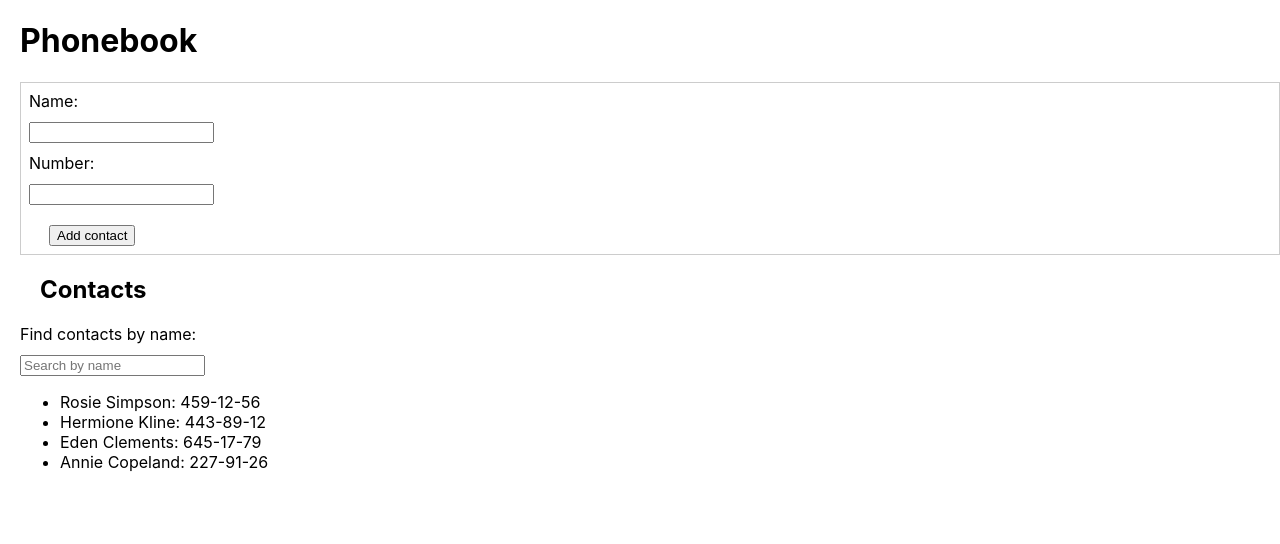
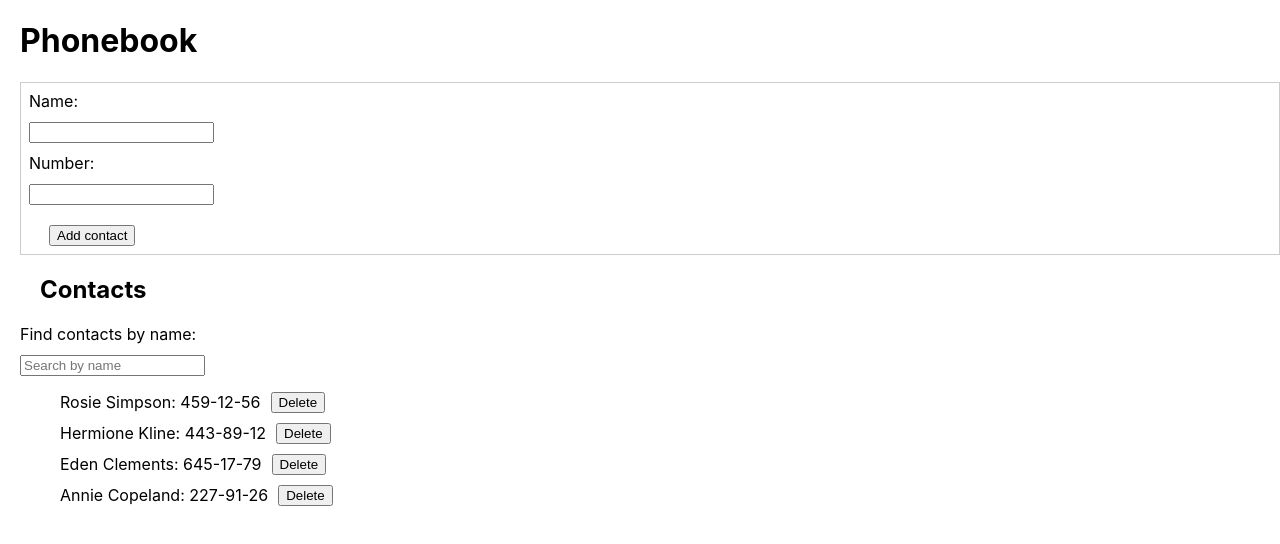
Before and after one commit to Yanaredko/goit-react-hw-02-phonebook, a React (Create React App) app: page / in a window 1280 px wide. Shown: the top 544 px of the page. Built offline with nearby package versions, Linux system fonts and the light colour scheme.

Commit message:
final changes

```diff
--- a/src/components/App.jsx
+++ b/src/components/App.jsx
@@ -1,5 +1,4 @@
 import React, { Component } from "react";
-// import { nanoid } from 'nanoid';
 import ContactForm from "./ContactForm.jsx";
 import ContactList from "./ContactList.jsx";
 import Filter from "./Filter.jsx";
@@ -16,13 +15,27 @@ class App extends Component {
   };
 
   handleAddContact = (newContact) => {
-    this.setState((prevState) => ({
-      contacts: [...prevState.contacts, newContact],
-    }));
+    const isNameExists = this.state.contacts.some(
+      (contact) => contact.name.toLowerCase() === newContact.name.toLowerCase()
+    );
+
+    if (isNameExists) {
+      alert(`${newContact.name} is already in contacts!`);
+    } else {
+      this.setState((prevState) => ({
+        contacts: [...prevState.contacts, newContact],
+      }));
+    }
   };
 
   handleFilterChange = (event) => {
     this.setState({ filter: event.target.value });
+  };
+
+  handleDeleteContact = (contactId) => {
+    this.setState((prevState) => ({
+      contacts: prevState.contacts.filter((contact) => contact.id !== contactId),
+    }));
   };
 
   render() {
@@ -37,7 +50,7 @@ class App extends Component {
 
         <h2 style={{ marginLeft: '20px' }}>Contacts</h2>
         <Filter filter={this.state.filter} onFilterChange={this.handleFilterChange} />
-        <ContactList contacts={filteredContacts} />
+        <ContactList contacts={filteredContacts} onDeleteContact={this.handleDeleteContact} />
       </div>
     );
   }
--- a/src/components/ContactItem.jsx
+++ b/src/components/ContactItem.jsx
@@ -1,9 +1,19 @@
 import React from "react";
 
-function ContactItem({ name, number }) {
+const contactItemStyle = {
+  display: "flex",
+  alignItems: "center",
+  marginBottom: "10px",
+  gap: "10px",
+};
+
+function ContactItem({ name, number, onDeleteContact }) {
   return (
-    <li>
-      {name}: {number}
+    <li style={contactItemStyle}>
+      <span>
+        {name}: {number}
+      </span>
+      <button onClick={onDeleteContact}>Delete</button>
     </li>
   );
 }
--- a/src/components/ContactList.jsx
+++ b/src/components/ContactList.jsx
@@ -1,14 +1,15 @@
 import React from "react";
 import ContactItem from "./ContactItem";
 
-function ContactList({ contacts }) {
+function ContactList({ contacts, onDeleteContact }) {
   return (
     <ul>
       {contacts.map((contact) => (
-        <ContactItem key={contact.id} {...contact} />
+        <ContactItem key={contact.id} {...contact} onDeleteContact={() => onDeleteContact(contact.id)} />
       ))}
     </ul>
   );
 }
 
+
 export default ContactList;
```
